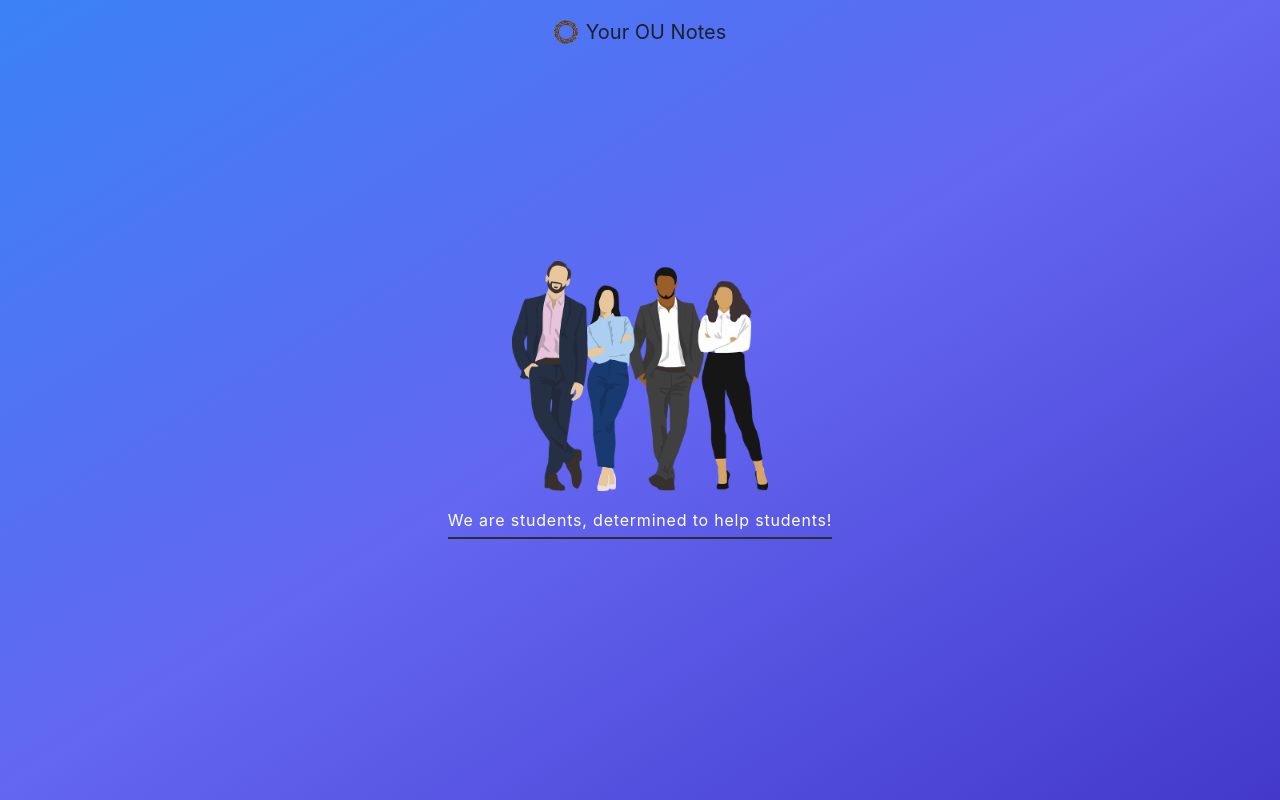
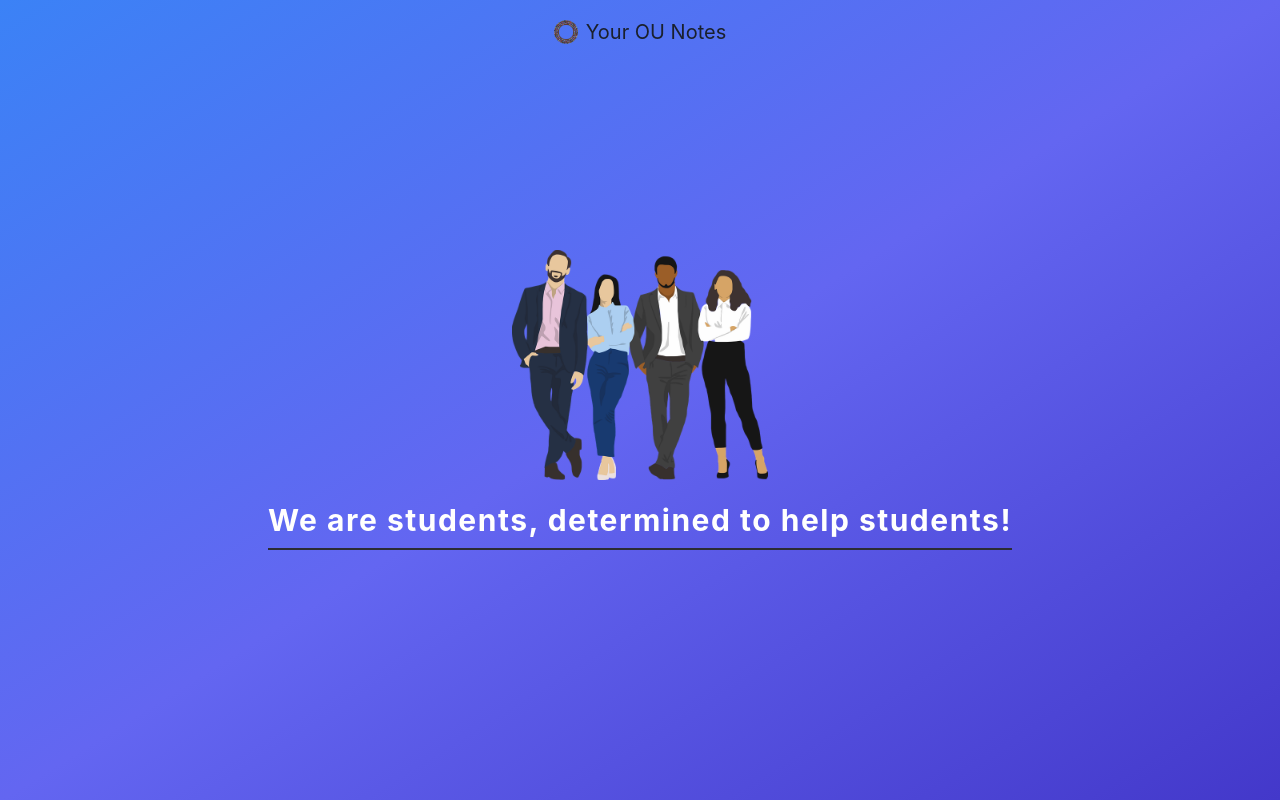
Before and after one commit to shareef99/yourounotes, a Next.js app: page /about in a window 1280 px wide. Shown: the top 800 px of the page. Built offline with nearby package versions, Linux system fonts and the light colour scheme; no server answers.

Commit message:
🛠 fix font size of about title

```diff
--- a/pages/about.tsx
+++ b/pages/about.tsx
@@ -69,12 +69,15 @@ const about = (props: Props) => {
                             alt="Image by Yvette W from Pixabay"
                         />
                         <h3
-                            className="md:hidden leading-relaxed text-center mt-4 text-heading-dark w-[80%] md:w-full
-                                text-3xl font-bold tracking-wider"
+                            className="md:hidden leading-relaxed text-center mt-4 text-heading-dark
+                                w-[80%] md:w-full text-3xl font-bold tracking-wider"
                         >
                             We are students, determined to help students!
                         </h3>
-                        <h2 className="hidden md:block leading-relaxed text-center mt-4 text-heading-dark w-[80%] md:w-full">
+                        <h2
+                            className="hidden md:block leading-relaxed text-center mt-4
+                            text-heading-dark w-[80%] md:w-full text-3xl font-bold tracking-wider"
+                        >
                             We are students, determined to help students!
                         </h2>
                     </div>
```
